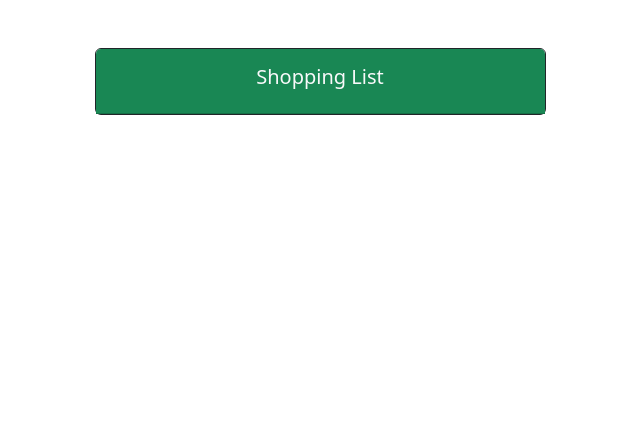
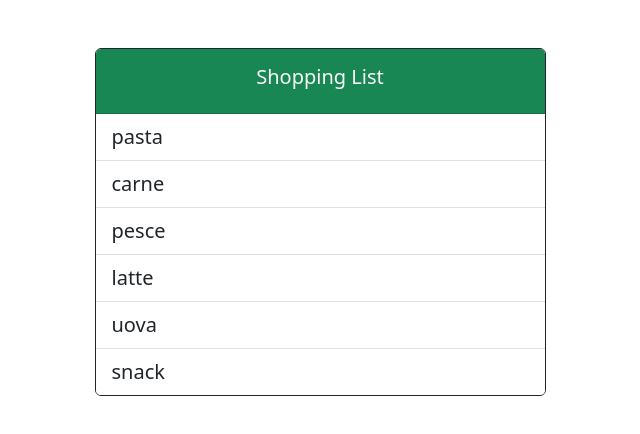
Before and after one commit to Francesco-Iannuzzi/js-lista-spesa, a plain HTML site: page index.html in a window 1280 px wide. Shown: the whole page, without its empty margins (320-960 px from the left). Drawn offline with nearby package versions, Linux system fonts and the light colour scheme.

Commit message:
add tools and steps + array - while - inserAdjacentHTML

```diff
--- a/assets/js/main.js
+++ b/assets/js/main.js
@@ -7,3 +7,41 @@ Consigli:
 - Ricordiamoci di incrementare il contatore, o comunque di inserire una condizione di uscita, all'interno ciclo while
 
 */
+
+/*
+Tools:
+- const / let
+- array
+- log
+- while
+- insertAdjacentHTML
+*/
+
+//creare un array definendo i vari elelementi che la compongono e loggarli in console
+const shoppingItems = [
+    'pasta',
+    'carne',
+    'pesce',
+    'latte',
+    'uova',
+    'snack',
+]
+console.log(shoppingItems);
+
+//selezionare l'elemento i dom in cui stampare i vari elementi dell'array
+const ulElement = document.querySelector('ul');
+
+//ciclare i vari elementi dell'array con while per definirli con una variabile incrementale
+let i = 0;
+while (i < shoppingItems.length) {
+    const item = shoppingItems[i];
+    console.log(item);
+
+    //stampare nella dom gli elementi dell'array
+    const ulMarkup = `<li class="list-group-item fs-5">${item}</li>`
+
+    //indicare a che punto dell'elemento selezionato in dom per stamparci gli elementi dell'array
+    ulElement.insertAdjacentHTML('beforeend', ulMarkup);
+
+    i++
+}
```
Also changed, not shown: index.html (+6 -6 lines).
